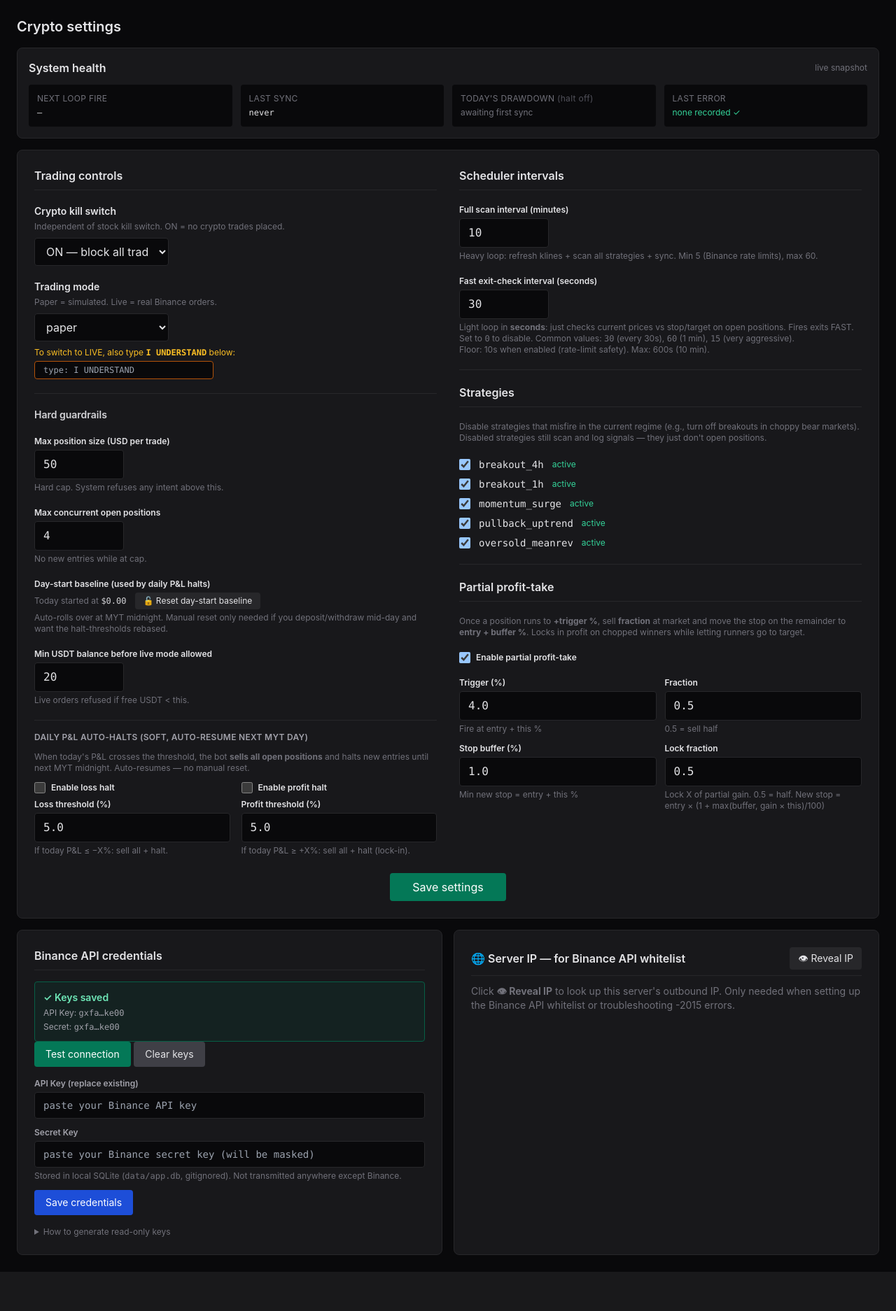
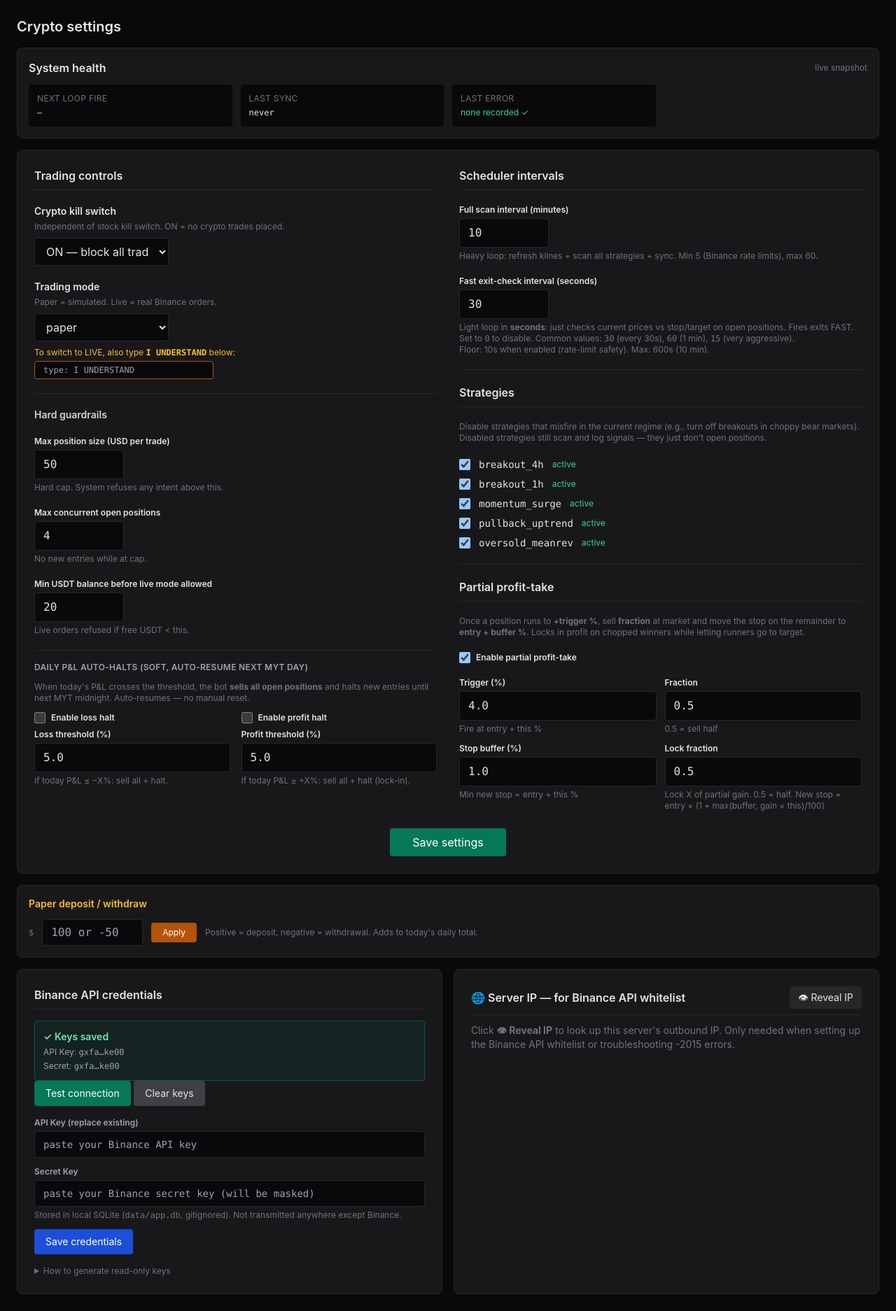
Before and after one commit to Cplus666/tradar, a Flask app: page /tradar/settings in a window 1280 px wide. Shown: the part 57-1931 px from the top of the page at 70% size. Before the commit the page ends 1875 px from the top, so only its background shows below. Run offline with Flask 3, Linux system fonts and the light colour scheme; data that the repository does not hold is empty.

Commit message:
Fixed
Signed-off-by: Cplus666 <jiawen.chua@eigenspace.audio>

```diff
--- a/analysis/crypto_loop.py
+++ b/analysis/crypto_loop.py
@@ -306,8 +306,8 @@ def run_crypto_loop() -> None:
                     f"balance sync: {sync_result.get('real_count', 0)} real, "
                     f"${sync_result.get('total_value_usd', 0):.2f}"
                 )
-                # Ratchet peak + auto-halt on drawdown breach. Runs every loop
-                # so the halt fires even when the dashboard isn't being viewed.
+                # Snapshot today's start + check daily P&L halt. Runs every
+                # loop so the halt fires even when the dashboard isn't open.
                 try:
                     from analysis.crypto_executor import update_day_start_and_check_halt
                     risk = update_day_start_and_check_halt(sync_result.get("total_value_usd", 0))
--- a/webapp/crypto/routes.py
+++ b/webapp/crypto/routes.py
@@ -444,14 +444,24 @@ def _open_position_cards(tickers: dict | None = None) -> list:
             "gauge_pct": gauge * 100,  # 0-100 for CSS width
             "risk_pct": (entry - stop) / entry * 100,
             "reward_pct": (target - entry) / entry * 100,
+            # Partial-take state — let the dashboard show a "PARTIAL" badge and
+            # the original (pre-move) stop on positions that have already booked
+            # half their size.
+            "partial_done": bool(meta.get("partial_done")),
+            "original_stop": meta.get("original_stop"),
         })
     out.sort(key=lambda x: -x["pnl_pct"])  # winners first
     return out
 
 
 def _strategy_breakdown() -> list:
-    """Per-strategy stats: trades, win rate, avg P&L, total. Mode-aware."""
+    """Per-strategy stats: trades, win rate, avg P&L, total. Mode-aware. NET
+    of fees so totals reconcile with dashboard, journal, and ROI graph."""
     from webapp.models import CryptoTrade
+    try:
+        fee_rate = float(_setting("crypto_fee_rate_per_side", "0.001"))
+    except (TypeError, ValueError):
+        fee_rate = 0.001
     trades = (CryptoTrade.query
               .filter(CryptoTrade.is_paper == _is_paper_mode())
               .order_by(CryptoTrade.executed_at).all())
@@ -475,8 +485,12 @@ def _strategy_breakdown() -> list:
                     consumed = min(buy_remaining, sell_qty_remaining)
                     buys[0][1] -= consumed
                     sell_qty_remaining -= consumed
-                    pnl_pct = (float(t.price) - float(buy.price)) / float(buy.price) * 100
-                    pnl_usd = (float(t.price) - float(buy.price)) * consumed
+                    buy_value = float(buy.price) * consumed
+                    sell_value = float(t.price) * consumed
+                    gross = sell_value - buy_value
+                    fee = (buy_value + sell_value) * fee_rate
+                    pnl_usd = gross - fee
+                    pnl_pct = (pnl_usd / buy_value * 100) if buy_value > 0 else 0.0
                     strat = buy.strategy or "unknown"
                     d = by_strat.setdefault(strat, {"wins": 0, "losses": 0, "win_pcts": [], "loss_pcts": [], "net_usd": 0.0})
                     d["net_usd"] += pnl_usd
@@ -970,16 +984,32 @@ def api_dashboard_static():
                         else: today_losses += 1
                     if buys[0][1] <= 1e-9:
                         buys.pop(0)
+    # Halt-banner fields populated from settings so the banner doesn't flicker
+    # off during the static-render window (JS reads === true strictly).
+    try:
+        loss_halt_pct = float(_setting("crypto_loss_halt_pct", "5.0"))
+    except (TypeError, ValueError):
+        loss_halt_pct = 5.0
+    try:
+        profit_halt_pct = float(_setting("crypto_profit_halt_pct", "5.0"))
+    except (TypeError, ValueError):
+        profit_halt_pct = 5.0
     account = {
         "account_value": None, "usdt_free": None,
         "today_realized": today_realized,
         "today_unrealized": None, "today_total": None,
-        "today_total_pct": None,
+        "today_total_pct": None, "today_pnl_pct": None,
         "today_wins": today_wins, "today_losses": today_losses,
         "today_win_rate": (today_wins / (today_wins + today_losses) * 100) if (today_wins + today_losses) else None,
         "open_count": len(cards), "open_value": 0.0,
         "starting_capital": _principal_at_day(today_iso_static),
         "all_time_pnl": 0.0, "all_time_pct": None,
+        "loss_halted_today": (_setting("crypto_today_loss_halted", "0") == "1"),
+        "profit_halted_today": (_setting("crypto_today_profit_halted", "0") == "1"),
+        "loss_halt_overridden": (_setting("crypto_today_loss_overridden", "0") == "1"),
+        "profit_halt_overridden": (_setting("crypto_today_profit_overridden", "0") == "1"),
+        "loss_halt_pct": loss_halt_pct,
+        "profit_halt_pct": profit_halt_pct,
     }
     return jsonify({"account": account, "position_cards": cards, "static": True})
 
@@ -1566,15 +1596,27 @@ def coin_detail(symbol: str):
     has_position = open_pos is not None
     position_info = None
     if open_pos:
-        # _open_positions attaches _remaining_qty (post-partial-sells); use it so
-        # the coin page matches the journal after a partial profit-take.
+        # _open_positions attaches _remaining_qty (post-partial-sells); use it
+        # so the coin page matches the journal after a partial profit-take.
+        # P&L is NET of fees — was GROSS, causing this page to differ from
+        # every other surface (dashboard card, journal, ROI graph).
+        try:
+            _coin_fee_rate = float(_setting("crypto_fee_rate_per_side", "0.001"))
+        except (TypeError, ValueError):
+            _coin_fee_rate = 0.001
         rem_qty = float(getattr(open_pos, "_remaining_qty", open_pos.qty))
+        entry_price = float(open_pos.price)
+        buy_value = entry_price * rem_qty
+        sell_value = last_close * rem_qty
+        gross = sell_value - buy_value
+        fee = (buy_value + sell_value) * _coin_fee_rate
+        net_pnl = gross - fee
         position_info = {
-            "entry_price": float(open_pos.price),
+            "entry_price": entry_price,
             "qty": rem_qty,
-            "value_now": rem_qty * last_close,
-            "pnl": (last_close - float(open_pos.price)) * rem_qty,
-            "pnl_pct": (last_close - float(open_pos.price)) / float(open_pos.price) * 100,
+            "value_now": sell_value,
+            "pnl": net_pnl,
+            "pnl_pct": (net_pnl / buy_value * 100) if buy_value > 0 else 0.0,
         }
 
     readout = {
@@ -2006,6 +2048,119 @@ def api_halts_override():
     return jsonify({"ok": True, "kind": kind, "today_pnl_pct": pnl_pct})
 
 
+@bp.route("/api/paper/deposit", methods=["POST"])
+def api_paper_deposit():
+    """Paper-mode deposit/withdraw form submission.
+
+    Single text input — accepts signed numbers (+ deposit, − withdrawal).
+    Increments today's snapshot row's deposits_during_day_usd by the entered
+    amount, then recomputes synth so dashboard + halt threshold immediately
+    reflect the new principal.
+
+    Per-event detail is NOT preserved — only the aggregated daily total
+    persists. Submit twice (e.g., +$50 then +$30) and today's row reads $80.
+    Mistake recovery: enter the inverse amount (e.g., -$80) to zero it out.
+
+    Live-mode users should use the 'Refresh deposit/withdraw' button instead,
+    which queries Binance directly. This endpoint refuses in live mode to
+    avoid muddying the live deposit ledger with manually-entered values.
+    """
+    from analysis.crypto_executor import (
+        _compute_synth_day_start_today,
+        _set_setting,
+        _is_paper_mode_setting,
+    )
+    from webapp.models import CryptoDailySnapshot, db
+    from datetime import timezone, timedelta
+
+    if not _is_paper_mode_setting():
+        flash("Paper-deposit form is paper-mode only. Live users: use the 'Refresh deposit/withdraw' button.", "error")
+        return redirect(url_for("crypto.settings"))
+
+    raw = (request.form.get("amount") or "").strip()
+    try:
+        amount = float(raw)
+    except (TypeError, ValueError):
+        flash(f"Invalid amount '{raw}' — enter a number, e.g. 100 or -50.", "error")
+        return redirect(url_for("crypto.settings"))
+    if abs(amount) < 0.01:
+        flash("Amount too small (need ≥ $0.01 absolute). Skipped.", "warn")
+        return redirect(url_for("crypto.settings"))
+
+    MYT = timezone(timedelta(hours=8))
+    today_iso = (datetime.utcnow().replace(tzinfo=timezone.utc)
+                 .astimezone(MYT).date().isoformat())
+
+    # Update today's row in the snapshot table. Increment, don't replace —
+    # so multiple submissions accumulate (e.g., user splits a $200 deposit
+    # into two $100 entries).
+    row = CryptoDailySnapshot.query.get(today_iso)
+    if row is None:
+        # No row yet today — create one. total_value_usd will be set by the
+        # synth recompute below; deposits column starts at the entered amount.
+        row = CryptoDailySnapshot(
+            date=today_iso,
+            total_value_usd=0.0,  # placeholder; synth-recompute updates below
+            deposits_during_day_usd=amount,
+            source="synth",
+        )
+        db.session.add(row)
+    else:
+        prior = float(row.deposits_during_day_usd or 0.0)
+        row.deposits_during_day_usd = prior + amount
+    db.session.commit()
+
+    # Recompute synth so the dashboard + halt threshold see the new principal
+    # on the next tick.
+    try:
+        synth = _compute_synth_day_start_today()
+        _set_setting("crypto_day_start_value_usd", f"{synth:.4f}")
+        _set_setting("crypto_day_start_format", "synth")
+        # Update today's row's total_value_usd to the new synth (keeps the
+        # snapshot row consistent with the setting).
+        row = CryptoDailySnapshot.query.get(today_iso)
+        if row is not None:
+            row.total_value_usd = float(synth)
+            db.session.commit()
+    except Exception as e:
+        flash(f"Paper deposit recorded ({amount:+.2f}) but synth recompute failed: {e}", "warn")
+        return redirect(url_for("crypto.settings"))
+
+    new_total = float(row.deposits_during_day_usd or 0.0) if row else amount
+    sign = "+" if amount >= 0 else ""
+    flash(f"Paper {('deposit' if amount > 0 else 'withdrawal')} {sign}{amount:.2f} recorded. "
+          f"Today's row total: ${new_total:+.2f}. Synth day-start: ${synth:.2f}.", "ok")
+    return redirect(url_for("crypto.settings"))
+
+
+@bp.route("/api/deposits/refresh", methods=["POST"])
+def api_deposits_refresh():
+    """Refresh today's deposits/withdrawals from Binance and re-sync synth.
+    Replaces 'Force re-synth'. Pulls since-midnight flows, updates so-far
+    counter, recomputes synth so dashboard + halt threshold reflect today's
+    contributions immediately."""
+    from analysis.crypto_executor import (
+        _fetch_net_usdt_deposits_since_today_midnight,
+        _compute_synth_day_start_today,
+        _set_setting,
+    )
+    fresh_deposits = _fetch_net_usdt_deposits_since_today_midnight()
+    if fresh_deposits is None:
+        flash("Couldn't reach Binance to fetch deposits — try again.", "error")
+        return redirect(url_for("crypto.settings"))
+    _set_setting("crypto_today_deposits_so_far_usd", f"{fresh_deposits:.4f}")
+    try:
+        synth = _compute_synth_day_start_today()
+        _set_setting("crypto_day_start_value_usd", f"{synth:.4f}")
+        _set_setting("crypto_day_start_format", "synth")
+    except Exception as e:
+        flash(f"Deposits refreshed (${fresh_deposits:+.2f}) but synth recompute failed: {e}", "warn")
+        return redirect(url_for("crypto.settings"))
+    flash(f"Deposits refreshed: net ${fresh_deposits:+.2f} today. "
+          f"Synth day-start updated to ${synth:.2f}.", "ok")
+    return redirect(url_for("crypto.settings"))
+
+
 @bp.route("/reset-drawdown-peak", methods=["POST"])
 def reset_drawdown_peak():
     """Reset today's start-of-day baseline used by daily P&L halts.
--- a/webapp/crypto/templates/crypto_settings.html
+++ b/webapp/crypto/templates/crypto_settings.html
@@ -26,22 +26,9 @@
         <div class="text-zinc-600 mt-1 truncate" title="{{ health.last_sync_summary }}">{{ health.last_sync_summary }}</div>
       {% endif %}
     </div>
-    <div class="bg-zinc-950 rounded p-3">
-      <div class="text-zinc-500 uppercase tracking-wide mb-1">
-        Today's drawdown
-        {% if not health.halt_enabled %}<span class="text-zinc-600 lowercase">(halt off)</span>{% endif %}
-      </div>
-      {% if health.day_start_value %}
-        <div class="mono text-zinc-200">start ${{ "%.2f"|format(health.day_start_value) }}</div>
-        {% if health.drawdown_pct is not none %}
-          <div class="mt-1 mono {% if health.drawdown_pct >= 15 %}text-rose-400{% elif health.drawdown_pct >= 5 %}text-amber-400{% elif health.drawdown_pct > 0 %}text-zinc-300{% else %}text-emerald-400{% endif %}">
-            {% if health.drawdown_pct >= 0 %}-{% else %}+{% endif %}{{ "%.2f"|format(health.drawdown_pct|abs) }}% today
-          </div>
-        {% endif %}
-      {% else %}
-        <div class="text-zinc-500">awaiting first sync</div>
-      {% endif %}
-    </div>
+    {# "Today's drawdown" panel removed: derived from stale last_sync.summary
+       regex parse, disagreed with the dashboard's live banner. Live drawdown
+       is on the dashboard already. #}
     <div class="bg-zinc-950 rounded p-3 {% if health.last_error_at %}border border-rose-800{% endif %}">
       <div class="text-zinc-500 uppercase tracking-wide mb-1">Last error</div>
       {% if health.last_error_at %}
@@ -110,27 +97,6 @@
     </div>
 
     <div>
-      <label class="block text-xs font-semibold mb-1">Day-start baseline (used by daily P&amp;L halts)</label>
-      <div class="flex items-center gap-3 flex-wrap">
-        <span class="text-xs text-zinc-500">
-          Today started at <span class="mono text-zinc-300">${{ "%.2f"|format(day_start_value_usd|float) }}</span>
-          {% if day_start_date %}<span class="text-zinc-600">({{ day_start_date }})</span>{% endif %}
-        </span>
-        {# HTML5 forbids nested <form>, so we use formaction on a submit button —
-           clicking this routes the parent form's POST to /reset-drawdown-peak
-           instead of /settings. The reset endpoint ignores form fields. #}
-        <button type="submit"
-                formaction="{{ url_for('crypto.reset_drawdown_peak') }}"
-                formmethod="post"
-                onclick="return confirm('Reset today\'s start-of-day baseline? Next account-value snapshot becomes the new baseline; today\'s P&L counter restarts from 0%.');"
-                class="text-xs bg-zinc-800 hover:bg-zinc-700 text-zinc-200 px-3 py-1 rounded">
-          🔓 Reset day-start baseline
-        </button>
-      </div>
-      <p class="text-xs text-zinc-500 mt-1">Auto-rolls over at MYT midnight. Manual reset only needed if you deposit/withdraw mid-day and want the halt-thresholds rebased.</p>
-    </div>
-
-    <div>
       <label class="block text-xs font-semibold mb-1">Min USDT balance before live mode allowed</label>
       <input type="number" step="10" min="0" name="crypto_min_balance_usd" value="{{ min_balance_usd }}"
              class="bg-zinc-950 border border-zinc-800 rounded px-3 py-2 w-32 mono">
@@ -138,7 +104,18 @@
     </div>
 
     <div class="border-t border-zinc-800 pt-4">
-      <h4 class="text-xs font-semibold uppercase text-zinc-400 tracking-wide mb-3">Daily P&amp;L auto-halts (soft, auto-resume next MYT day)</h4>
+      <div class="flex items-center justify-between mb-3 flex-wrap gap-2">
+        <h4 class="text-xs font-semibold uppercase text-zinc-400 tracking-wide">Daily P&amp;L auto-halts (soft, auto-resume next MYT day)</h4>
+        {% if trading_mode == 'live' %}
+        <button type="submit"
+                formaction="{{ url_for('crypto.api_deposits_refresh') }}"
+                formmethod="post"
+                onclick="return confirm('Pull today\'s USDT deposits/withdrawals from Binance and update the synth day-start?');"
+                class="text-xs bg-emerald-800 hover:bg-emerald-700 text-emerald-100 px-3 py-1 rounded">
+          ↻ Refresh deposit/withdraw
+        </button>
+        {% endif %}
+      </div>
       <p class="text-xs text-zinc-500 mb-3">When today's P&amp;L crosses the threshold, the bot <strong>sells all open positions</strong> and halts new entries until next MYT midnight. Auto-resumes — no manual reset.</p>
 
       <div class="grid grid-cols-2 gap-4">
@@ -277,6 +254,20 @@
       <button class="bg-emerald-700 hover:bg-emerald-600 text-white px-8 py-2 rounded">Save settings</button>
     </div>
   </form>
+
+  {# === Paper deposit/withdraw — separate form so it can't nest inside settings form === #}
+  {% if trading_mode != 'live' %}
+  <div class="bg-zinc-900 border border-zinc-800 rounded-lg p-4">
+    <h3 class="text-sm font-semibold mb-3 text-amber-400">Paper deposit / withdraw</h3>
+    <form method="post" action="{{ url_for('crypto.api_paper_deposit') }}" class="flex items-center gap-3 flex-wrap">
+      <span class="text-xs text-zinc-500 mono">$</span>
+      <input type="number" step="0.01" name="amount" placeholder="100 or -50" required
+             class="bg-zinc-950 border border-zinc-800 rounded px-3 py-1.5 w-36 mono text-zinc-200">
+      <button type="submit" class="text-xs bg-amber-700 hover:bg-amber-600 text-white px-4 py-1.5 rounded">Apply</button>
+      <span class="text-xs text-zinc-500">Positive = deposit, negative = withdrawal. Adds to today's daily total.</span>
+    </form>
+  </div>
+  {% endif %}
 
   {# === Below the settings form: API credentials + Server IP in a 2-col row === #}
   <div class="grid grid-cols-1 lg:grid-cols-2 gap-4">
```
Also changed, not shown: analysis/crypto_executor.py (+85 -10 lines), webapp/crypto/templates/crypto_dashboard.html (+12 -1 lines).
